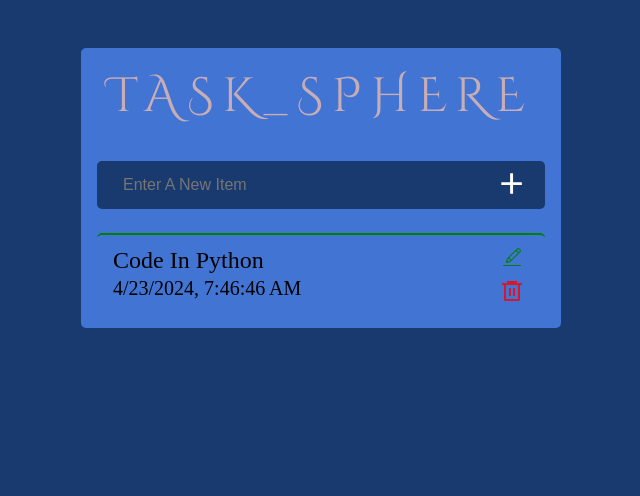
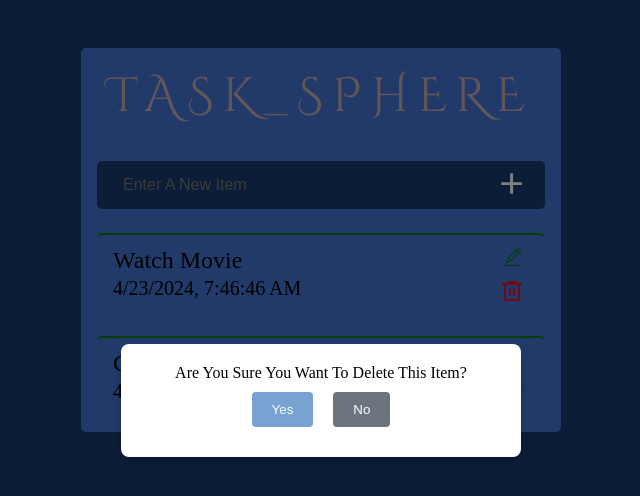
Before and after one commit to Thewealth-soft/todoapp, a React (Create React App) app: page / in a window 1280 px wide. Both pictures are taken after a click on the element 831 px from the left and 290 px from the top of the page. Shown: the top 496 px of the page, without its empty margins (319-959 px from the left). Built offline with nearby package versions, Linux system fonts and the light colour scheme; a web font is replaced by a local one.

Commit message:
Item delete confirmation msg added

```diff
--- a/package.json
+++ b/package.json
@@ -1,6 +1,6 @@
 {
   "homepage": "https://thewealth-soft.github.io/todoapp",
- "name": "react-review",
+  "name": "react-review",
   "version": "0.1.0",
   "private": true,
   "dependencies": {
@@ -14,6 +14,7 @@
     "web-vitals": "^2.1.4"
   },
   "devDependencies": {
+    "@babel/plugin-proposal-private-property-in-object": "^7.21.11",
     "gh-pages": "^6.1.1"
   },
   "scripts": {
--- a/src/component/TodoList.jsx
+++ b/src/component/TodoList.jsx
@@ -2,6 +2,7 @@ import React, { useState, useEffect } from "react";
 import "../index.css";
 import TodoForm from "./TodoForm";
 import TodoItem from "./TodoItem";
+import ConfirmationDialog from "./confirmtionDialog";
 
 function TodoList() {
   const [todoList, setTodoList] = useState(() => {
@@ -21,6 +22,9 @@ function TodoList() {
           },
         ];
   });
+
+  const [isDialogOpen, setIsDialogOpen] = useState(false);
+  const [todoToDelete, setTodoToDelete] = useState(null);
 
   useEffect(() => {
     localStorage.setItem("todoList", JSON.stringify(todoList));
@@ -51,10 +55,22 @@ function TodoList() {
     setTodoList(updatedTodoList);
   }
 
-  function deleteTodo(index) {
+  function confirmDelete(index) {
+    setIsDialogOpen(true);
+    setTodoToDelete(index);
+  }
+
+  function handleDelete() {
     const updatedTodoList = [...todoList];
-    updatedTodoList.splice(index, 1);
+    updatedTodoList.splice(todoToDelete, 1);
     setTodoList(updatedTodoList);
+    setIsDialogOpen(false);
+    setTodoToDelete(null);
+  }
+
+  function handleCancel() {
+    setIsDialogOpen(false);
+    setTodoToDelete(null);
   }
 
   return (
@@ -68,11 +84,19 @@ function TodoList() {
             todo={todo}
             index={index}
             editTodoItem={editTodoItem}
-            deleteTodo={deleteTodo}
+            deleteTodo={() => confirmDelete(index)}
             updateTodoItem={updateTodoItem}
           />
         ))}
       </div>
+      {
+        isDialogOpen &&
+        <ConfirmationDialog
+          message="Are you sure you want to delete this item?"
+          onConfirm={handleDelete}
+          onCancel={handleCancel}
+        />
+      }
     </div>
   );
 }
--- /dev/null
+++ b/src/component/confirmtionDialog.jsx
@@ -0,0 +1,16 @@
+
+import React from "react";
+
+function ConfirmationDialog({ message, onConfirm, onCancel }) {
+  return (
+    <div className="pop-up_msg">
+      <div className="pop-up_msg-content">
+        <p>{message}</p>
+        <button onClick={onConfirm}>Yes</button>
+        <button onClick={onCancel}>No</button>
+      </div>
+    </div>
+  );
+}
+
+export default ConfirmationDialog;
--- a/src/index.css
+++ b/src/index.css
@@ -91,6 +91,52 @@ body {
   color: rgba(255, 0, 0, 0.799);
 }
 
+/* pop-up_msg background */
+.pop-up_msg {
+  position: fixed;
+  top: 0;
+  left: 0;
+  width: 100%;
+  height: 100%;
+  background-color: rgba(0, 0, 0, 0.5);
+  display: flex;
+  justify-content: center;
+  align-items: center;
+  z-index: 1000;
+}
+
+/* pop-up_msg_message content */
+.pop-up_msg-content {
+  background-color: #fff;
+  padding: 20px;
+  border-radius: 8px;
+  box-shadow: 0 4px 8px rgba(0, 0, 0, 0.2);
+  max-width: 400px;
+  width: 90%;
+  text-align: center;
+}
+
+/* Buttons */
+.pop-up_msg-content button {
+  margin: 10px;
+  padding: 10px 20px;
+  border: none;
+  border-radius: 4px;
+  cursor: pointer;
+}
+
+.pop-up_msg-content button:first-of-type {
+  background-color: #6093cada;
+  color: white;
+}
+
+.pop-up_msg-content button:last-of-type {
+  background-color: #6c757d;
+  color: white;
+}
+.pop-up_msg-content button:hover{
+  background-color: #007bff;
+}
 .inputDisplay,
 .editInput {
   margin-top: 1.5rem;
```
Also changed, not shown: 1 other file (tests, documents, lock files or other folders).
